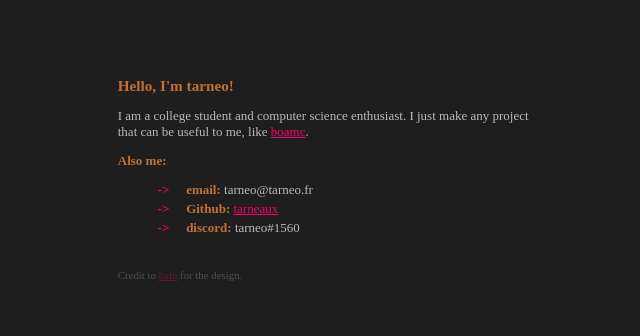
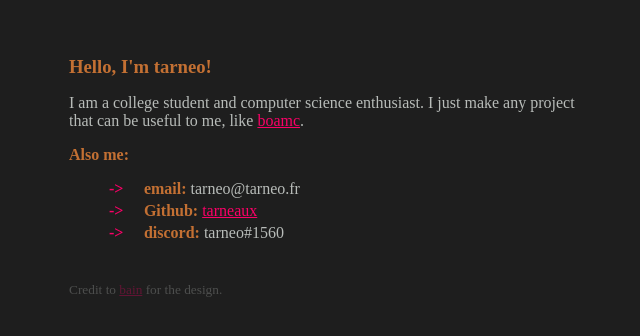
Before and after one commit to tarneaux/tarneo.fr-nextjs, a Next.js app: page / in a window 1280 px wide. Shown: the part 216-552 px from the top of the page, without its empty margins (311-951 px from the left). Built offline with nearby package versions, Linux system fonts and the light colour scheme; a web font is replaced by a local one.

Commit message:
Make font size normal again

```diff
--- a/styles/globals.scss
+++ b/styles/globals.scss
@@ -9,7 +9,6 @@ body {
   padding: 0;
   margin: 0;
   font-family: Hasklug;
-  font-size: small;
   ::selection {
     background-color: var(--selection-background-color);
     color: var(--selection-foreground-color);
```
